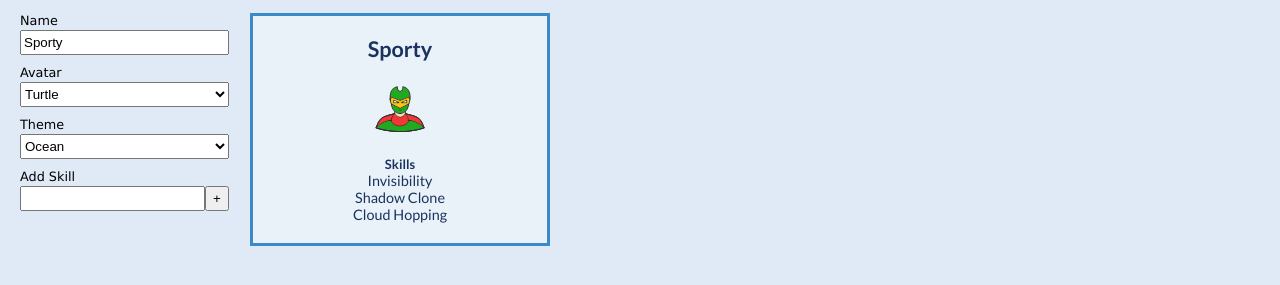
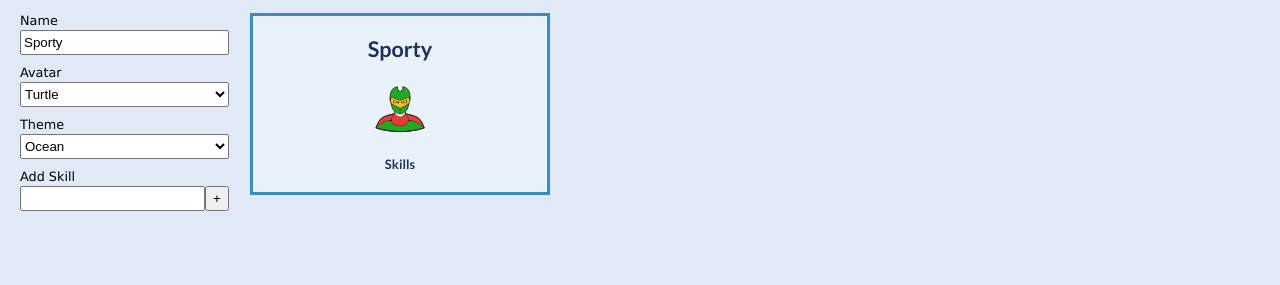
Before and after one commit to 2022-sept-demos/player-designer, a plain HTML site: page index.html in a window 1280 px wide. Shown: the part 87-372 px from the top of the page. Drawn offline with Linux system fonts and the light colour scheme; a web font is replaced by a local one.

Commit message:
display skills from player.skills array

```diff
--- a/app.js
+++ b/app.js
@@ -11,6 +11,7 @@ const playerAvatar = document.getElementById('player-avatar');
 const nameInput = document.getElementById('name-input');
 const avatarSelect = document.getElementById('avatar-select');
 const themeSelect = document.getElementById('theme-select');
+const skillsList = document.getElementById('skills-list');
 
 // L: `let` state
 /* State */
@@ -18,6 +19,7 @@ let player = {
     name: 'Sporty',
     avatar: 'turtle',
     theme: 'ocean',
+    skills: [],
 };
 
 // E: Events on elements
@@ -48,5 +50,17 @@ function displayPlayer() {
     playerAvatar.alt = player.avatar;
 }
 
+function displaySkills() {
+    // clear the list:
+    skillsList.innerHTML = '';
+
+    for (let skill of player.skills) {
+        const li = document.createElement('li');
+        li.textContent = skill;
+        skillsList.append(li);
+    }
+}
+
 // (don't forget to call any display functions you want to run on page load!)
 displayPlayer();
+displaySkills();
--- a/index.html
+++ b/index.html
@@ -83,11 +83,7 @@
             <img id="player-avatar" src="assets/characters/ninja.png" alt="ninja">
             <div class="skills">
                 <h2>Skills</h2>
-                <ul>
-                    <li>Invisibility</li>
-                    <li>Shadow Clone</li>
-                    <li>Cloud Hopping</li>
-                </ul>
+                <ul id="skills-list"></ul>
             </div>
         </article>
     </main>
```
